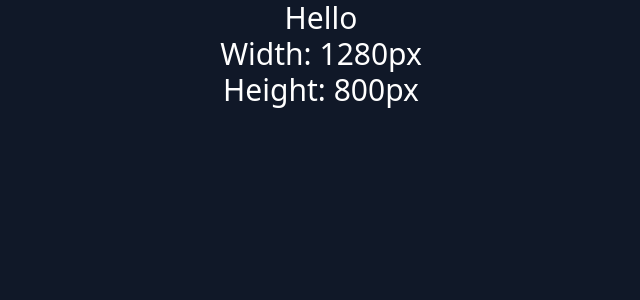
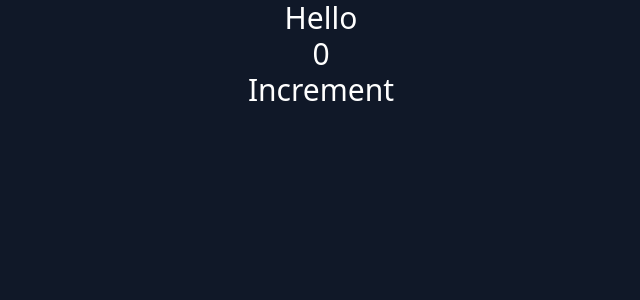
Before and after one commit to Eran2001/react-course, a React (Vite) app: page / in a window 1280 px wide. Shown: the top 300 px of the page, without its empty margins (319-959 px from the left). Built offline with nearby package versions, Linux system fonts and the light colour scheme.

Commit message:
test useEffect return function

```diff
--- a/src/App.jsx
+++ b/src/App.jsx
@@ -1,24 +1,21 @@
-import { useState, useEffect } from "react";
+import { useEffect, useState } from "react";
 
 const App = () => {
-  const [width, setWidth] = useState(window.innerWidth);
-  const [height, setHeight] = useState(window.innerHeight);
+  const [count, setCount] = useState(0);
 
   useEffect(() => {
-    window.addEventListener("resize", handleResize);
-    console.log("Component rendered");
-  }, []);
+    console.log("Mount");
 
-  function handleResize() {
-    setWidth(window.innerWidth);
-    setHeight(window.innerHeight);
-  }
+    return () => {
+      console.log("Unmount");
+    };
+  }, [count]);
 
   return (
     <div className="flex flex-col items-center bg-gray-900 text-white h-screen text-3xl">
       <h1>Hello</h1>
-      <p>Width: {width}px</p>
-      <p>Height: {height}px</p>
+      <p>{count}</p>
+      <button onClick={() => setCount((count) => count + 1)}>Increment</button>
     </div>
   );
 };
```
